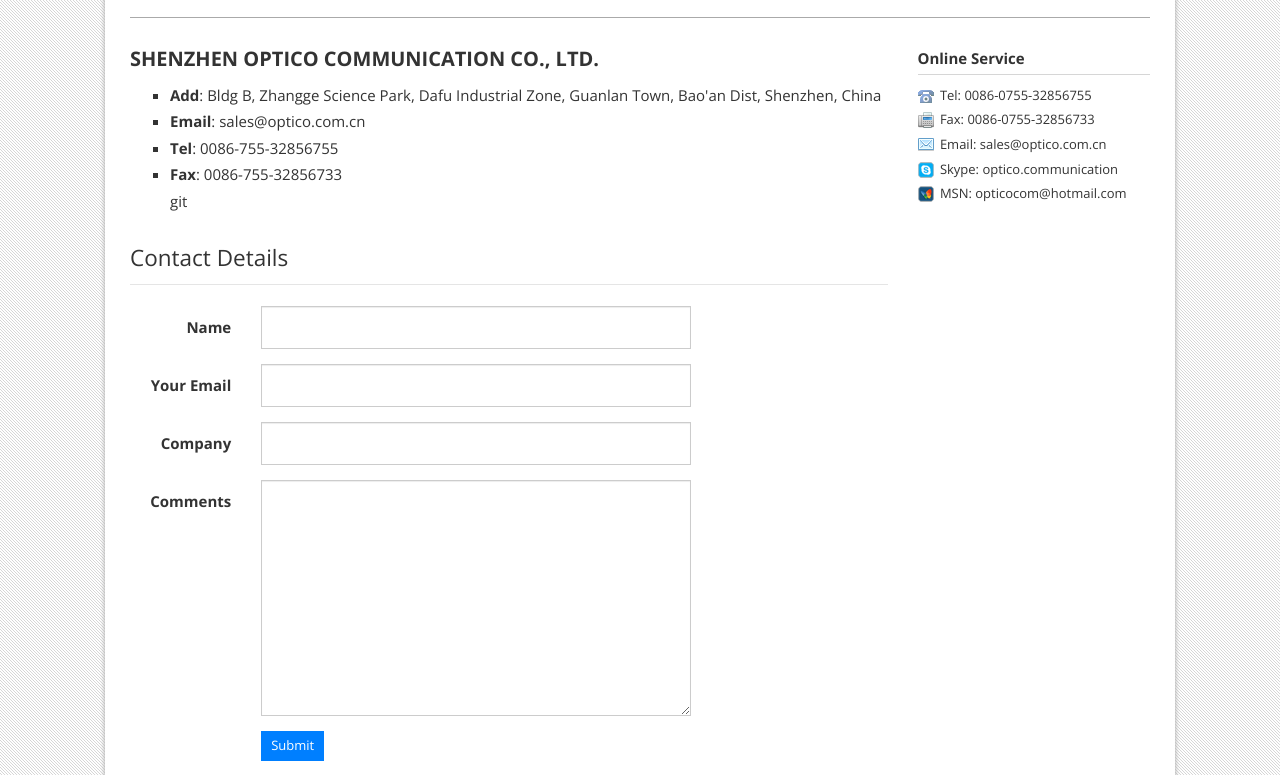
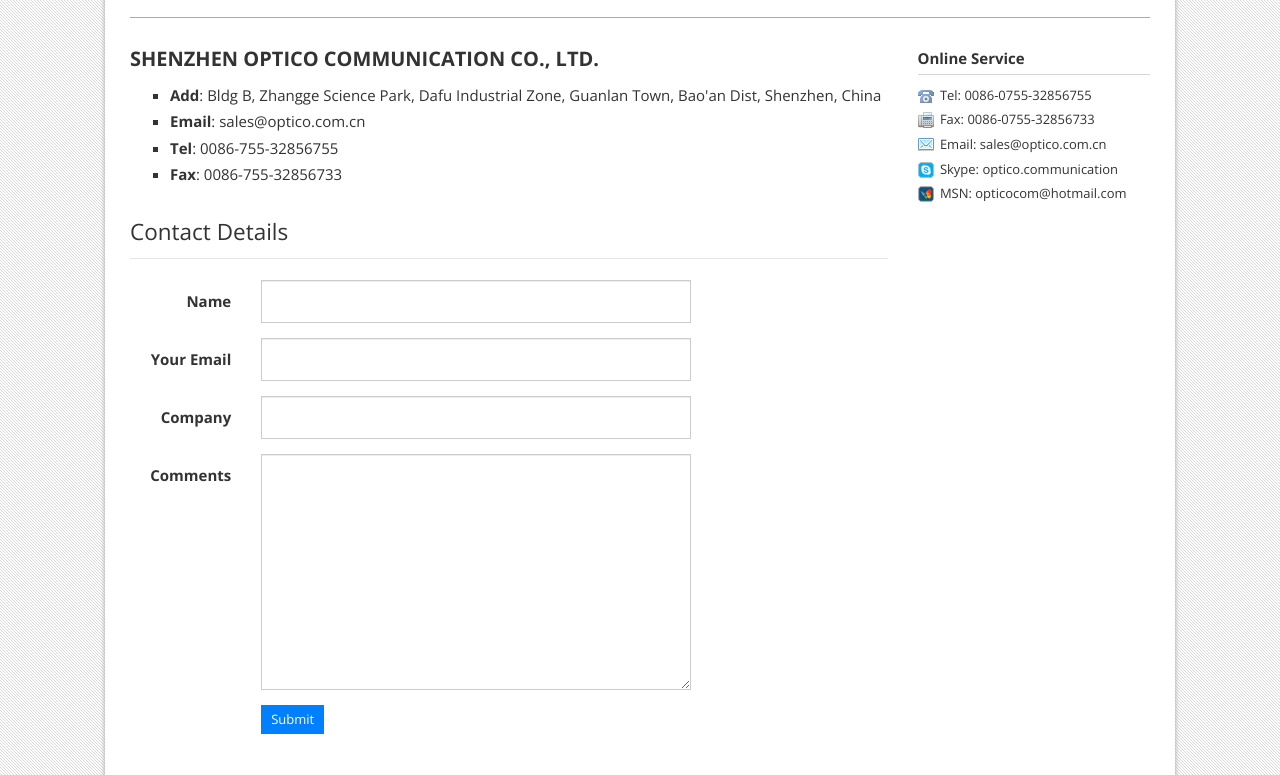
Before and after one commit to hustlzp/optico, a Python web app: template optico/templates/site/contact.html in a window 1280 px wide. Shown: the part 259-1034 px from the top of the page. Run offline with Jinja, Linux system fonts and the light colour scheme; the template is opened without the code that fills it, so the values that code supplies are empty; some libraries are stand-ins or nearby versions.

Commit message:
fix typo

```diff
--- a/optico/templates/site/contact.html
+++ b/optico/templates/site/contact.html
@@ -20,7 +20,7 @@
             </li>
             <li><b>Email</b>: sales@optico.com.cn</li>
             <li><b>Tel</b>: 0086-755-32856755</li>
-            <li><b>Fax</b>: 0086-755-32856733</li>git
+            <li><b>Fax</b>: 0086-755-32856733</li>
          </ul>
 
          <form id="form-contact" class="form-horizontal" method="post"
```
